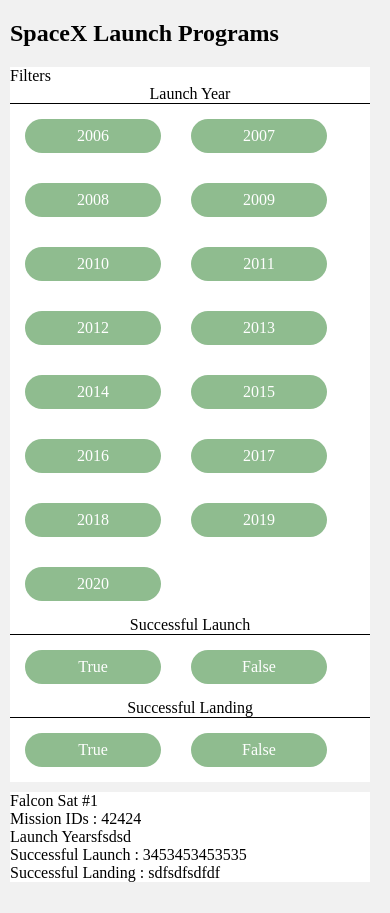
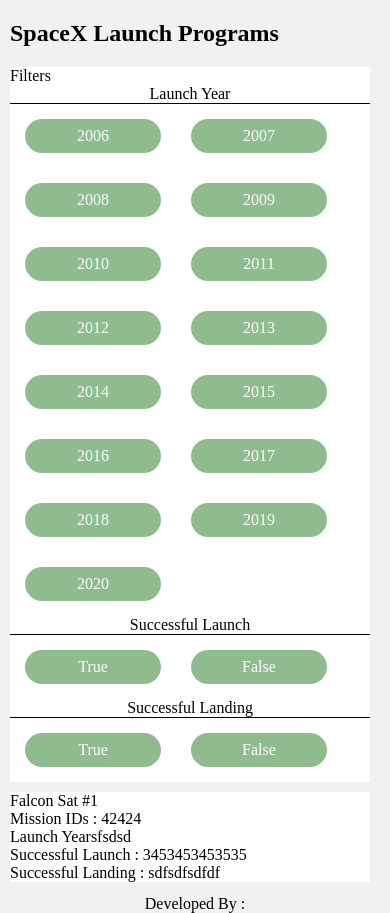
Before and after one commit to Aishwary39/spacex, an Angular app: page /space-programs in a window 390 px wide. Before the commit the page ends 882 px from the top, so only its background shows below. Built offline with nearby package versions, Linux system fonts and the light colour scheme; no server answers.

Commit message:
responsive changes

```diff
--- a/src/app/app.component.css
+++ b/src/app/app.component.css
@@ -0,0 +1,4 @@
+footer{
+    text-align: center;
+    margin-top: 13px;
+}
--- a/src/app/app.component.html
+++ b/src/app/app.component.html
@@ -1 +1,2 @@
 <router-outlet></router-outlet>
+<footer><span>Developed By : {{name}}</span></footer>
```
